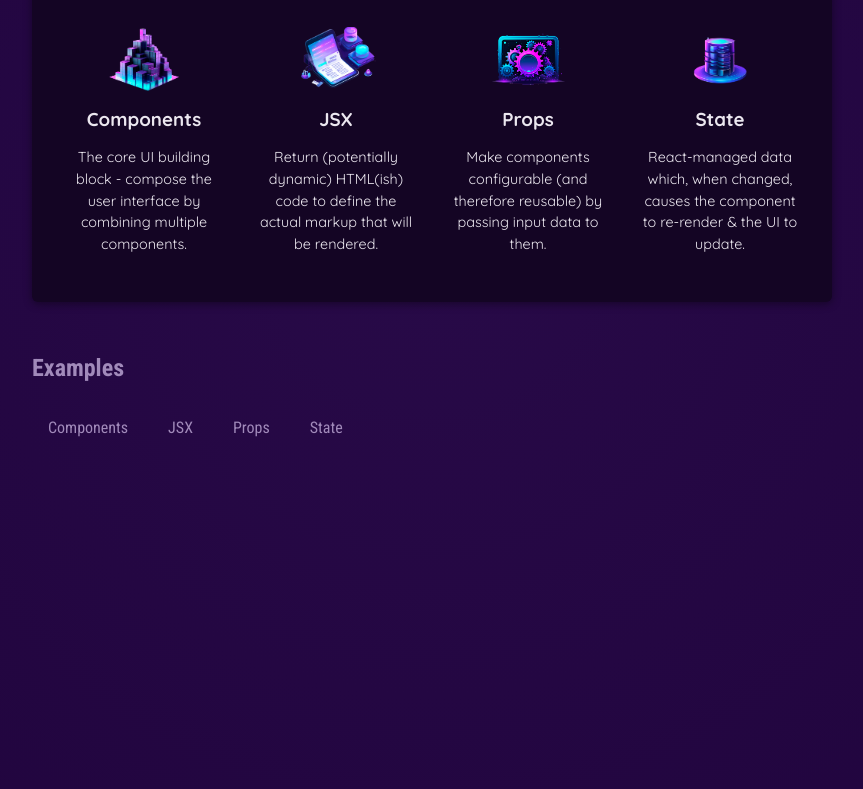
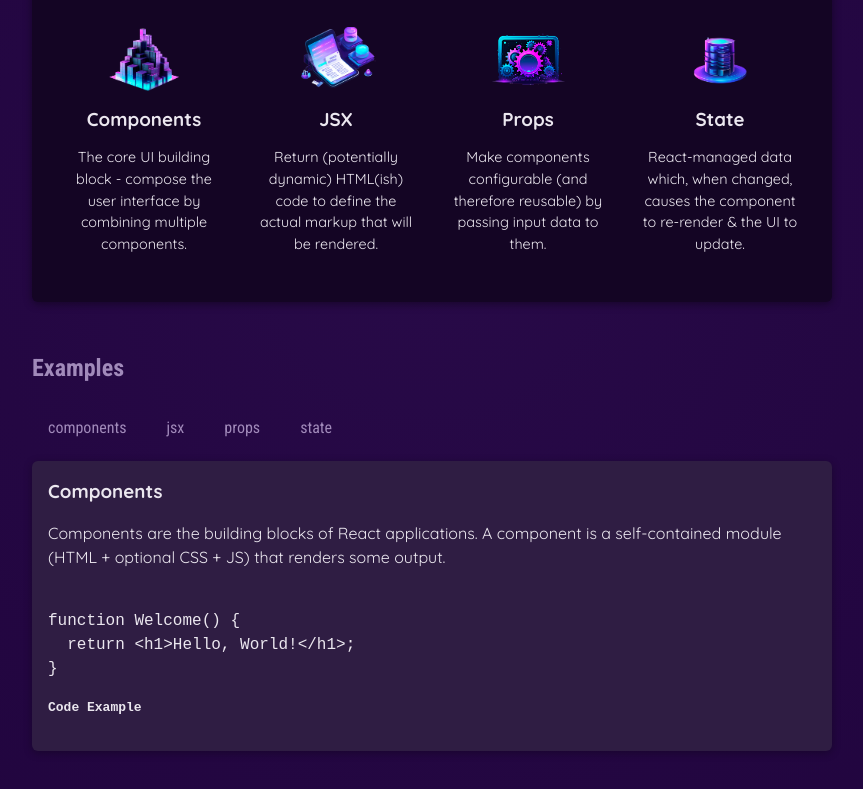
Before and after one commit to usermokhtar/01-starting-project, a React (Vite) app: page / in a window 1280 px wide. Shown: the part 397-1186 px from the top of the page, without its empty margins (208-1071 px from the left). Built offline with nearby package versions, Linux system fonts and the light colour scheme.

Commit message:
Project Finnished

```diff
--- a/src/App.jsx
+++ b/src/App.jsx
@@ -1,9 +1,16 @@
 import Header from './Components/Header/Header';
 import CoreConcept from './Components/CoreConcept';
-import { CORE_CONCEPTS } from './data.js';
+import { CORE_CONCEPTS, EXAMPLES } from './data.js';
 import TabButton from './Components/TabButton.jsx';
+import { useState } from 'react';
 
 function App() {
+  const [text, setText] = useState('components'); // Initialize state with a default value
+
+  const onSelect = (newText) => {
+    setText(newText.toLowerCase()); // Ensure the key matches the EXAMPLES object
+  };
+
   return (
     <div>
       <Header />
@@ -19,11 +26,24 @@
         <section id='examples'>
           <h2>Examples</h2>
           <menu>
-            <TabButton label='Components' />
-            <TabButton label='JSX' />
-            <TabButton label='Props' />
-            <TabButton label='State' />
+            {Object.keys(EXAMPLES).map((example) => (
+              <TabButton
+                key={example}
+                label={example}
+                onSelect={() => onSelect(example)}
+              />
+            ))}
           </menu>
+          <div id='tab-content'>
+            <h3>
+              {EXAMPLES[text] ? EXAMPLES[text].title : 'No content available'}
+            </h3>
+            <p>{EXAMPLES[text]?.description}</p>
+            <pre>
+              <code>{EXAMPLES[text]?.code}</code>
+              {EXAMPLES[text]?.code && <h4>Code Example</h4>}
+            </pre>
+          </div>
         </section>
       </main>
     </div>
--- a/src/Components/TabButton.jsx
+++ b/src/Components/TabButton.jsx
@@ -1,18 +1,10 @@
 import React from 'react';
+import { useState } from 'react';
 
-const TabButton = ({ label }) => {
-  let handelClick = () => {
-    console.log('Hello World!');
-  };
+const TabButton = ({ label, onSelect }) => {
   return (
     <li>
-      <button
-        onClick={() => {
-          handelClick();
-        }}
-      >
-        {label}
-      </button>
+      <button onClick={onSelect}>{label}</button>
     </li>
   );
 };
--- a/src/data.js
+++ b/src/data.js
@@ -29,3 +29,54 @@
       'React-managed data which, when changed, causes the component to re-render & the UI to update.',
   },
 ];
+
+export const EXAMPLES = {
+  components: {
+    title: 'Components',
+    description:
+      'Components are the building blocks of React applications. A component is a self-contained module (HTML + optional CSS + JS) that renders some output.',
+    code: `
+function Welcome() {
+  return <h1>Hello, World!</h1>;
+}`,
+  },
+  jsx: {
+    title: 'JSX',
+    description:
+      'JSX is a syntax extension to JavaScript. It is similar to a template language, but it has full power of JavaScript (e.g., it may output dynamic content).',
+    code: `
+<div>
+  <h1>Welcome {userName}</h1>
+  <p>Time to learn React!</p>
+</div>`,
+  },
+  props: {
+    title: 'Props',
+    description:
+      'Components accept arbitrary inputs called props. They are like function arguments.',
+    code: `
+function Welcome(props) {
+  return <h1>Hello, {props.name}</h1>;
+}`,
+  },
+  state: {
+    title: 'State',
+    description:
+      'State allows React components to change their output over time in response to user actions, network responses, and anything else.',
+    code: `
+function Counter() {
+  const [isVisible, setIsVisible] = useState(false);
+
+  function handleClick() {
+    setIsVisible(true);
+  }
+
+  return (
+    <div>
+      <button onClick={handleClick}>Show Details</button>
+      {isVisible && <p>Amazing details!</p>}
+    </div>
+  );
+}`,
+  },
+};
```
